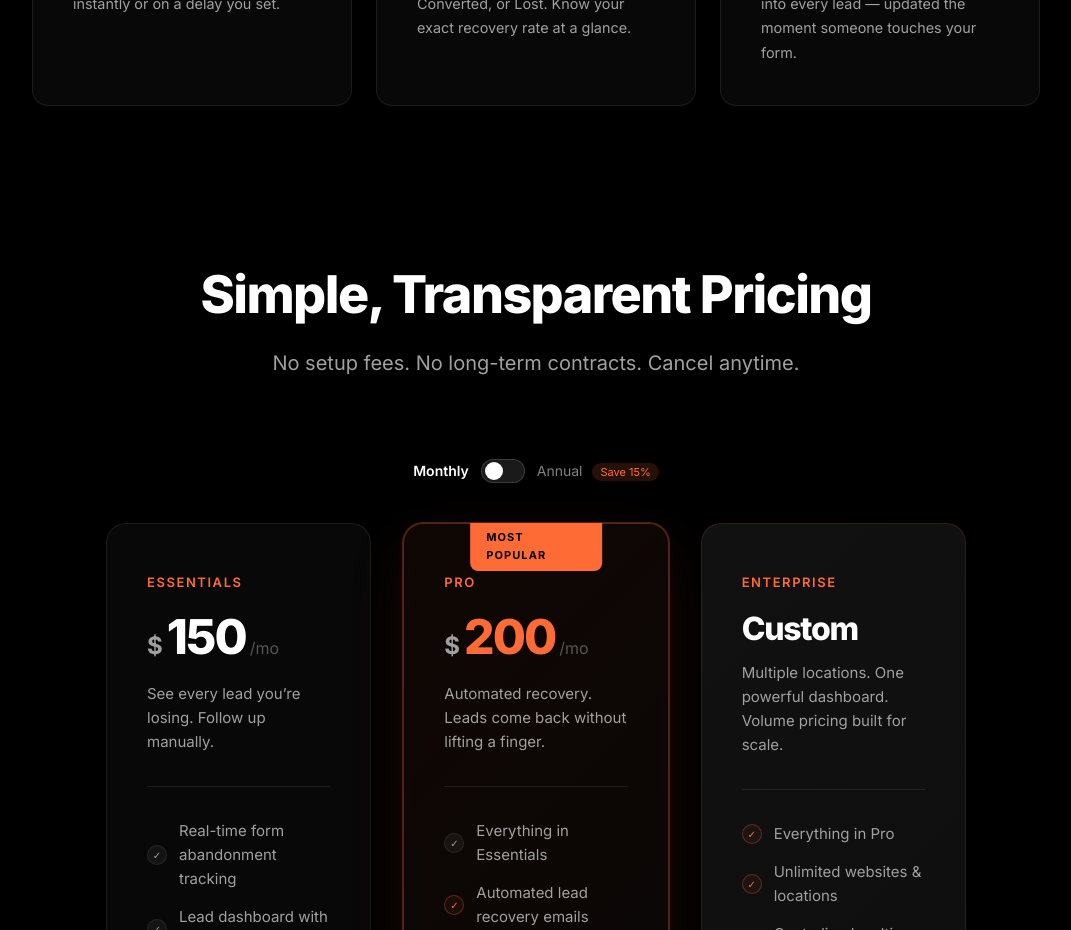
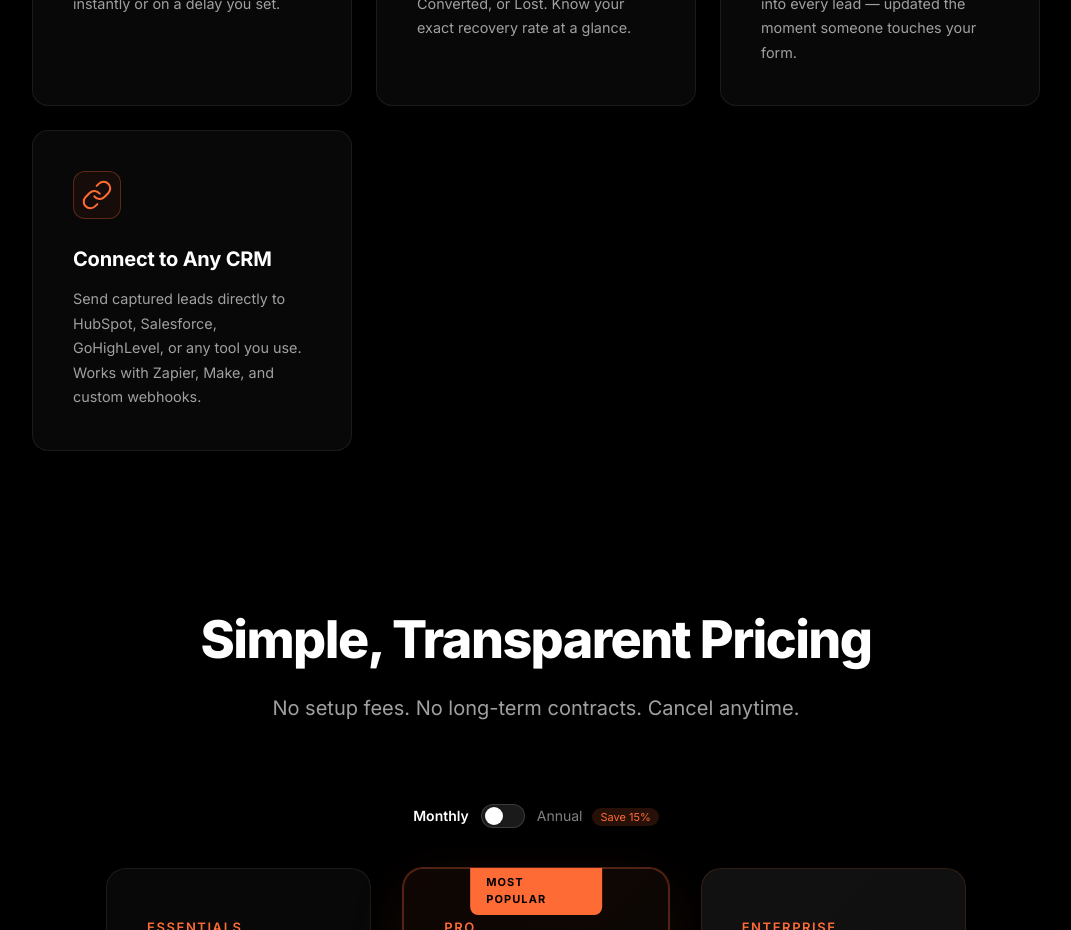
Before and after one commit to Asherton1/leadcatch-app, a Next.js app: page / in a window 1280 px wide. Shown: the part 4940-5870 px from the top of the page, without its empty margins (104-1175 px from the left). Built offline with nearby package versions, Linux system fonts and the light colour scheme.

Commit message:
Add CRM integration feature card

```diff
--- a/app/page.tsx
+++ b/app/page.tsx
@@ -236,6 +236,16 @@ export default function LandingPage() {
             <h3 className="feature-card-title">Analytics Dashboard</h3>
             <p className="feature-card-text">Real-time metrics, revenue tracking, and complete visibility into every lead — updated the moment someone touches your form.</p>
           </div>
+          <div className="feature-card">
+            <div className="feature-card-icon">
+              <svg width="32" height="32" viewBox="0 0 24 24" fill="none" stroke="#ff6b35" strokeWidth="1.5" strokeLinecap="round" strokeLinejoin="round">
+                <path d="M10 13a5 5 0 0 0 7.54.54l3-3a5 5 0 0 0-7.07-7.07l-1.72 1.71" />
+                <path d="M14 11a5 5 0 0 0-7.54-.54l-3 3a5 5 0 0 0 7.07 7.07l1.71-1.71" />
+              </svg>
+            </div>
+            <h3 className="feature-card-title">Connect to Any CRM</h3>
+            <p className="feature-card-text">Send captured leads directly to HubSpot, Salesforce, GoHighLevel, or any tool you use. Works with Zapier, Make, and custom webhooks.</p>
+          </div>
         </div>
       </section>
 
```
